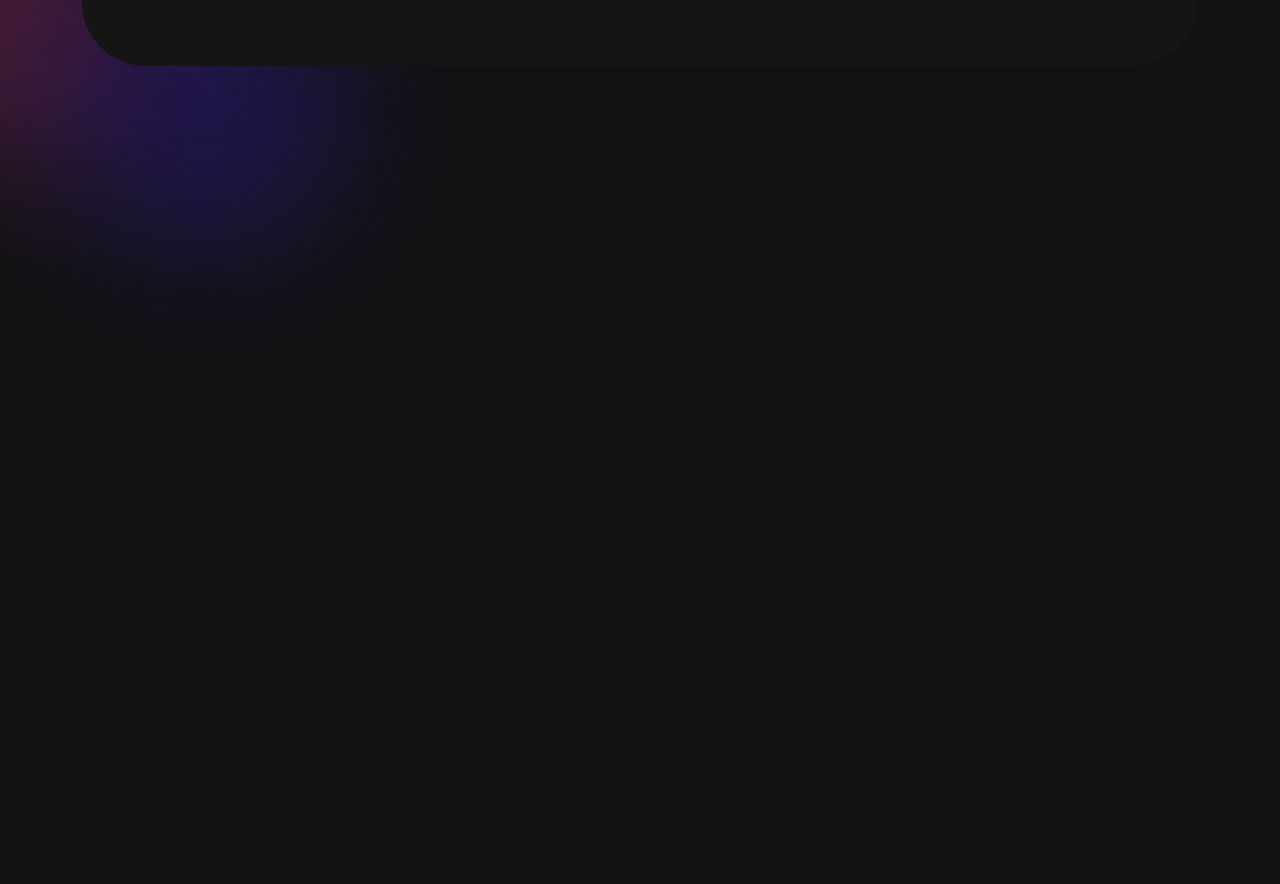
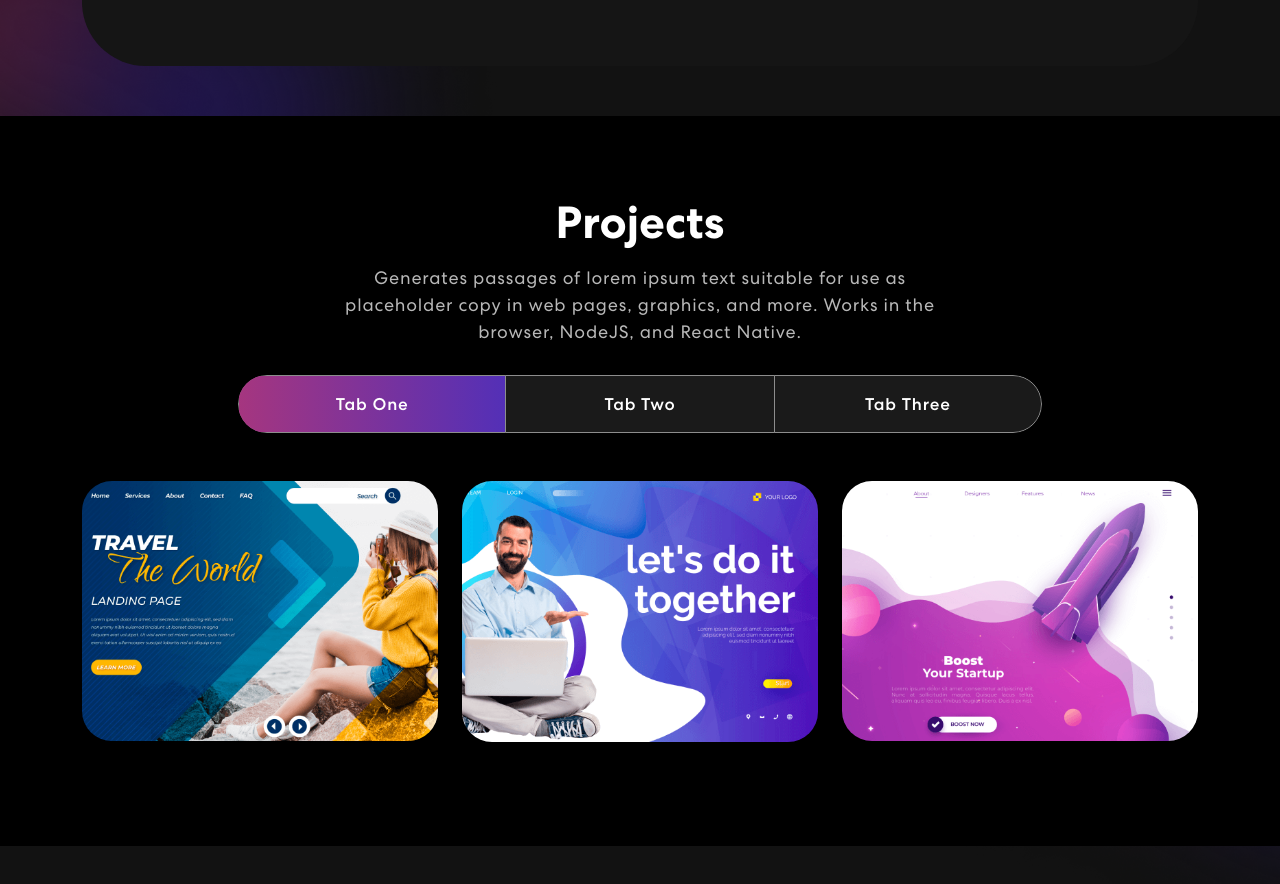
Before and after one commit to vihangamalinda/responsive-portfolio, a React (Create React App) app in the folder portfolio-website/: page / in a window 1280 px wide. Shown: the part 1208-2092 px from the top of the page. Before the commit the page ends 1624 px from the top, so only its background shows below. Built offline with nearby package versions, Linux system fonts and the light colour scheme.

Commit message:
Project's section and tabs.

```diff
--- a/portfolio-website/src/App.js
+++ b/portfolio-website/src/App.js
@@ -4,12 +4,15 @@ import {NavBar} from "./components/NavBar";
 import "bootstrap/dist/css/bootstrap.min.css";
 import {Banner} from "./components/Banner";
 import {Skills} from "./components/Skills";
+import {Projects} from "./components/Projects";
+
 function App() {
   return (
     <div className="App">
       <NavBar/>
       <Banner/>
       <Skills/>
+      <Projects/>
     </div>
   );
 }
--- /dev/null
+++ b/portfolio-website/src/components/ProjectCard.js
@@ -0,0 +1,15 @@
+import { Col } from "react-bootstrap"
+
+export const ProjectCard = ({title,description,imgUrl}) =>{
+    return (
+        <Col sm={6} md={4}>
+            <div className="proj-imgbx">
+            <img src={imgUrl} alt={description}/>
+            <div className="proj-txtx">
+                <h4>{title}</h4>
+                <span>{description}</span>
+            </div>
+            </div>
+        </Col>
+    )
+}
--- /dev/null
+++ b/portfolio-website/src/components/Projects.js
@@ -0,0 +1,76 @@
+import { Col, Container, Row, Nav, Tab } from "react-bootstrap";
+import { ProjectCard } from "./ProjectCard";
+import colorSharp2 from "../assets/img/color-sharp2.png";
+import projImg1 from "../assets/img/project-img1.png";
+import projImg2 from "../assets/img/project-img2.png";
+import projImg3 from "../assets/img/project-img3.png";
+
+
+export const Projects = () => {
+  const projects = [
+    {
+      title: "Dummy Title",
+      description: "Dummy description",
+      imgUrl: projImg1,
+    },
+    {
+      title: "Dummy Title",
+      description: "Dummy description",
+      imgUrl: projImg2,
+    },
+    {
+      title: "Dummy Title",
+      description: "Dummy description",
+      imgUrl: projImg3,
+    },
+  ];
+
+  return (
+    <section className="project" id="projects">
+      <Container>
+        <Row>
+          <Col>
+            <h2>Projects</h2>
+            <p>
+              Generates passages of lorem ipsum text suitable for use as
+              placeholder copy in web pages, graphics, and more. Works in the
+              browser, NodeJS, and React Native.
+            </p>
+            <Tab.Container id="projects-tabs" defaultActiveKey="first">
+            <Nav variant="pills"  className="nav-pills mb-5 justify-content-center align-items-center" id="pills-tab">
+              <Nav.Item>
+                <Nav.Link eventKey="first">Tab One</Nav.Link>
+              </Nav.Item>
+              <Nav.Item>
+                <Nav.Link eventKey="second">Tab Two</Nav.Link>
+              </Nav.Item>
+              <Nav.Item>
+                <Nav.Link eventKey="third">Tab Three</Nav.Link>
+              </Nav.Item>
+            </Nav>
+            <Tab.Content>
+                <Tab.Pane eventKey="first">
+                    <Row>
+                        {
+                            projects.map((project,index)=>{
+                                return(
+                                    <ProjectCard
+                                    key={index}
+                                    {...project}
+                                    ></ProjectCard>
+                                )
+                            })
+                        }
+                    </Row>
+                </Tab.Pane>
+                <Tab.Pane eventKey="second">Loren nnnn</Tab.Pane>
+                <Tab.Pane eventKey="third">Loren nnnn</Tab.Pane>
+            </Tab.Content>
+            </Tab.Container>
+          </Col>
+        </Row>
+      </Container>
+      <img className="background-image-right" src={colorSharp2} alt="Background"/>
+    </section>
+  );
+};
```
